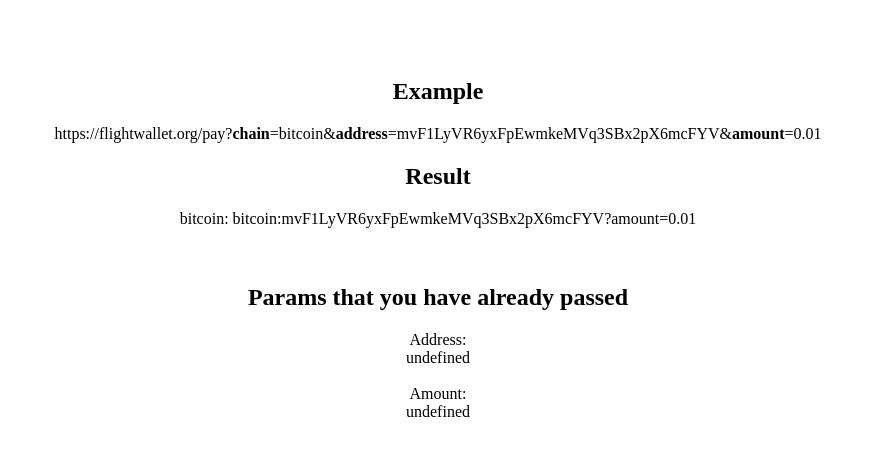
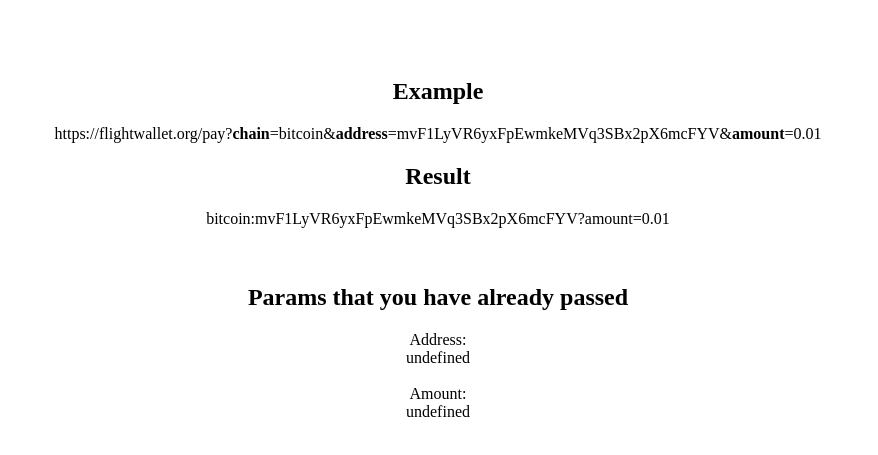
Before and after one commit to flightwallet/pay, a plain HTML site: page index.html in a window 1280 px wide. Shown: the part 109-564 px from the top of the page, without its empty margins (202-1080 px from the left). Drawn offline with Linux system fonts and the light colour scheme.

Commit message:
Update index.html

```diff
--- a/index.html
+++ b/index.html
@@ -143,7 +143,7 @@
       https://flightwallet.org/pay?<b>chain</b>=bitcoin&<b>address</b>=mvF1LyVR6yxFpEwmkeMVq3SBx2pX6mcFYV&<b>amount</b>=0.01\
       <br>\
       <h2>Result</h2>\
-      bitcoin: bitcoin:mvF1LyVR6yxFpEwmkeMVq3SBx2pX6mcFYV?amount=0.01\
+      bitcoin:mvF1LyVR6yxFpEwmkeMVq3SBx2pX6mcFYV?amount=0.01\
       <br><br><br>\
       <h2>Params that you have already passed</h2>\
       "
```
